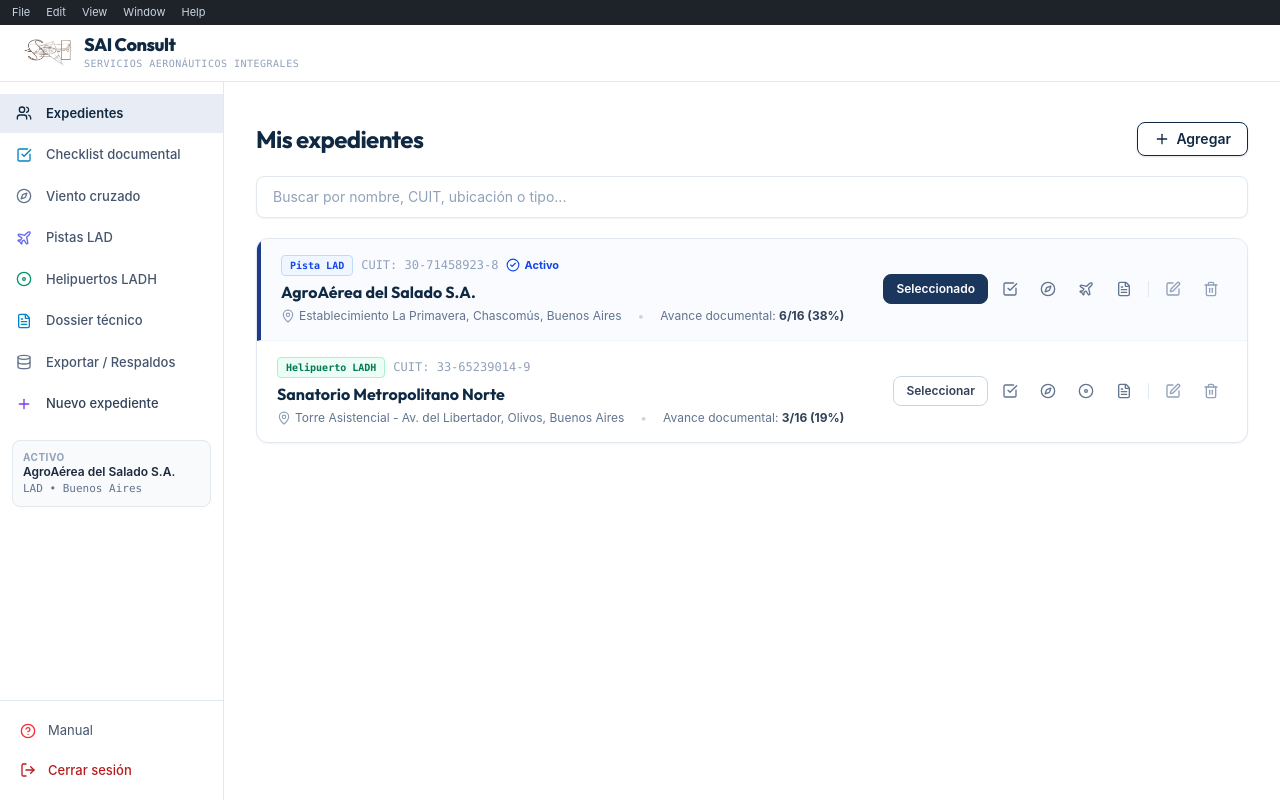
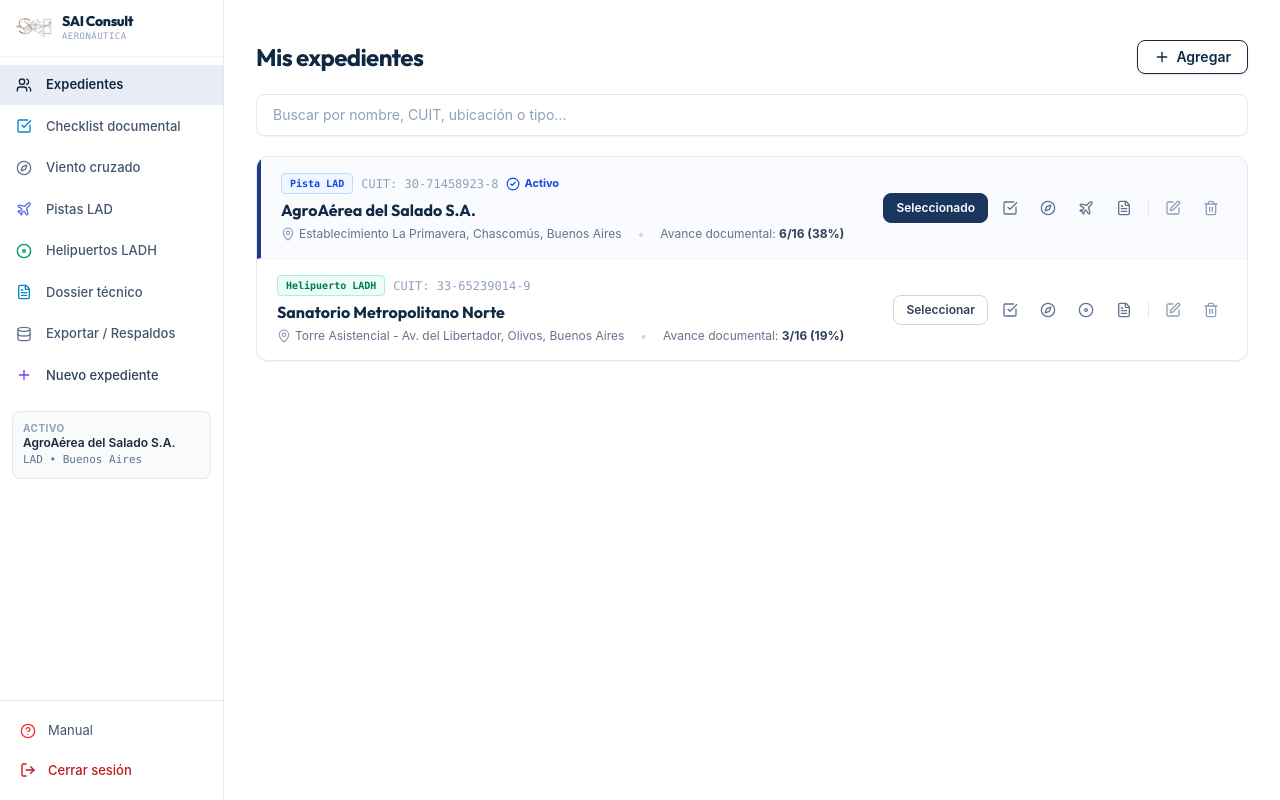
Before and after one commit to LuchoDB/SAI_Software, a React (Vite) app: page / in a window 1280 px wide. Built offline with nearby package versions, Linux system fonts and the light colour scheme.

Commit message:
fix(ui): ocultar barra superior en version online y mostrar branding en sidebar

```diff
--- a/src/App.tsx
+++ b/src/App.tsx
@@ -144,13 +144,15 @@ export const App: React.FC = () => {
     reader.readAsText(file);
   };
 
+  const isDesktop = typeof window !== 'undefined' && Boolean(window.electronAPI?.isElectron);
+
   return (
-    <div className="min-h-screen bg-white text-slate-800 flex flex-col font-sans">
+    <div className="h-screen min-h-screen bg-white text-slate-800 flex flex-col font-sans">
       {/* Animación Cinematográfica de Bienvenida */}
       {showWelcomeSplash && <WelcomeSplash onFinish={() => setShowWelcomeSplash(false)} />}
 
-      {/* Barra Superior estilo Desktop App (Ventana + Logo) */}
-      <Navbar />
+      {/* Barra Superior estilo Desktop App (Ventana + Logo) - Solo en versión Desktop */}
+      {isDesktop && <Navbar />}
 
       {/* Contenedor Principal: Menú Lateral + Área de Trabajo */}
       <div className="flex-1 flex overflow-hidden">
--- a/src/components/layout/Sidebar.tsx
+++ b/src/components/layout/Sidebar.tsx
@@ -12,6 +12,7 @@ import {
   Plus
 } from 'lucide-react';
 import { Client } from '../../types/client';
+import saiLogoEmblem from '../../assets/sai_logo_emblem.png';
 
 export type MainView =
   'clients' | 'checklist' | 'wind' | 'lad' | 'ladh' | 'dossier' | 'backups' | 'manual';
@@ -74,9 +75,32 @@ export const Sidebar: React.FC<SidebarProps> = ({
     }
   ];
 
+  const isDesktop = typeof window !== 'undefined' && Boolean(window.electronAPI?.isElectron);
+
   return (
     <aside className="w-56 bg-white border-r border-slate-200 flex flex-col justify-between select-none shrink-0 no-print py-3">
       <div className="space-y-1">
+        {/* Cabecera de marca para la versión Web / Online */}
+        {!isDesktop && (
+          <div className="px-4 pb-3 mb-2 border-b border-slate-100 flex items-center gap-2.5">
+            <div className="h-8 w-9 flex items-center justify-center">
+              <img
+                src={saiLogoEmblem}
+                alt="Logo SAI Consult"
+                className="h-full w-auto object-contain"
+              />
+            </div>
+            <div className="flex flex-col">
+              <span className="font-extrabold tracking-tight text-[#0f2942] text-sm font-heading leading-tight">
+                SAI Consult
+              </span>
+              <span className="text-[9px] font-mono text-slate-400 tracking-wider uppercase">
+                Aeronáutica
+              </span>
+            </div>
+          </div>
+        )}
+
         {/* Lista de navegación principal idéntica a DentaSoft */}
         <nav className="space-y-0.5">
           {primaryMenuItems.map(item => {
```
